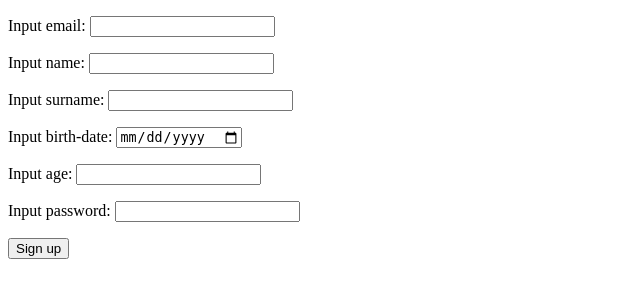
After one commit to Nursultan-17/car_shop, a Django app: page /sign_up/ in a window 1280 px wide. The commit adds this page. Shown: the top 300 px of the page, without its empty margins (0-640 px from the left). Run offline with Django 4.2, Linux system fonts and the light colour scheme.

Commit message:
sign up update

```diff
--- a/carshop/urls.py
+++ b/carshop/urls.py
@@ -5,11 +5,15 @@ urlpatterns = [
     path('cars', carsView, name='cars_url'),
     path('car/<int:car_id>', carDetailView, name='car_detail_url'),
     path('cars/<str:car_brand>', carFView, name='carf_url'),
+
     path('cr_car', carCreateView, name='car_create_url'),
     path('dl_car', carDeleteView, name='car_delete_url'),
     path('up_car/<int:car_id>', carUpdateView, name='car_update_url'),
+
     path('log_in/', logInView, name='log_in_url'),
     path('log_out/', logOutView, name='log_out_url'),
     path('registration/', registrationView, name='registration_url'),
 
+    path('sign_up/',sign_upView,name='sign_up_url')
+
 ]
--- a/carshop/views.py
+++ b/carshop/views.py
@@ -38,8 +38,8 @@ def carCreateView(request):
         color = request.POST.get('color').capitalize()
         price = request.POST.get('price').capitalize()
         image = request.FILES.get('image')
-        flower = Car(brand=brand,model=model,year=year,engine_capacity=engine_capacity, color=color,price=price, image=image)
-        flower.save()
+        car = Car(brand=brand,model=model,year=year,engine_capacity=engine_capacity, color=color,price=price, image=image)
+        car.save()
         return redirect('cars_url')
 
 def carDeleteView(request):
@@ -78,7 +78,7 @@ def carUpdateView(request, car_id):
 
 def logInView(request):
     if request.user.is_authenticated:
-        return redirect('about_us_url')
+        return redirect('cars_url')
     if request.method == 'GET':
         return render(request=request, template_name='log_in.html')
     elif request.method == 'POST':
@@ -115,3 +115,18 @@ def registrationView(request):
             form.save()
             return redirect('log_in_url')
         return redirect('registration_url')
+
+
+def sign_upView(request):
+    if request.method == 'GET':
+        return render(request=request, template_name='user_create_template.html')
+    elif request.method == 'POST':
+        email = request.POST.get('email')
+        name = request.POST.get('name')
+        surname = request.POST.get('surname')
+        birth_date = request.POST.get('birth_date')
+        age = request.POST.get('age')
+        password = request.POST.get('password')
+        user = CustomUser(email=email,name=name,surname=surname,birth_date=birth_date,age=age,password=password)
+        user.save()
+        return redirect('cars_url')
--- a/core/urls.py
+++ b/core/urls.py
@@ -22,7 +22,7 @@ from django.conf import settings
 
 urlpatterns = [
     path('admin/', admin.site.urls),
-    path('car/', include('carshop.urls')),
+    path('', include('carshop.urls')),
 ]
 
 urlpatterns += static(settings.MEDIA_URL, document_root=settings.MEDIA_ROOT)
--- a/templates/log_in.html
+++ b/templates/log_in.html
@@ -19,5 +19,7 @@
 
         <input type="submit" value="Log In">
     </form>
+<a href="{% url 'registration_url' %}">Sign up</a>
+<a href="{% url 'sign_up_url' %}">Sign up2</a>
 </body>
 </html>
--- /dev/null
+++ b/templates/user_create_template.html
@@ -0,0 +1,47 @@
+<!DOCTYPE html>
+<html lang="en">
+<head>
+    <meta charset="UTF-8">
+    <title>user create</title>
+</head>
+<body>
+    <form action="" method="post">
+        {% csrf_token %}
+        <p>
+            <label for="email">Input email:</label>
+            <input type="email" id="email" name="email" required>
+        </p>
+
+
+        <p>
+            <label for="name">Input name:</label>
+            <input type="text" id="name" name="name" >
+        </p>
+
+        <p>
+            <label for="surname">Input surname:</label>
+            <input type="text" id="surname" name="surname" >
+        </p>
+
+        <p>
+            <label for="birth_date">Input birth-date:</label>
+            <input type="date" id="birth_date" name="birth_date" >
+        </p>
+
+        <p>
+            <label for="age">Input age:</label>
+            <input type="number" id="age" name="age" >
+        </p>
+
+        <p>
+            <label for="password">Input password:</label>
+            <input type="password" id="password" name="password" >
+        </p>
+
+
+        <input type="submit" value="Sign up">
+
+    </form>
+
+</body>
+</html>
```
Also changed, not shown: templates/cars_template.html (+7 -5 lines), db.sqlite3.
